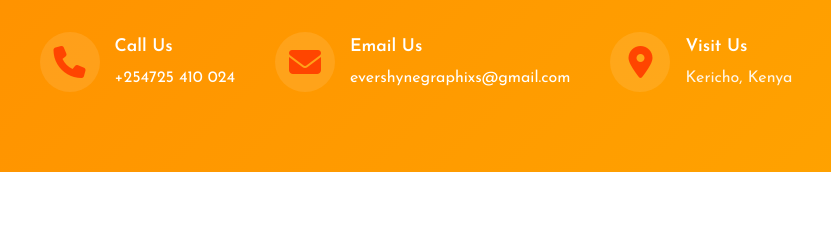
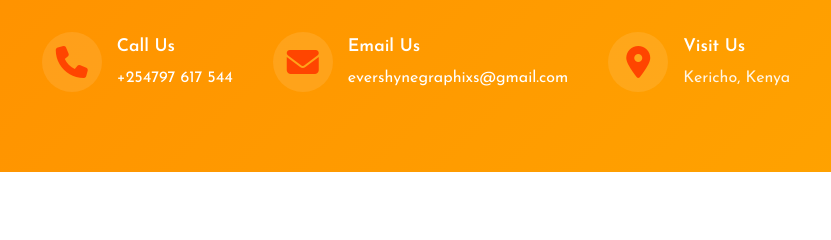
Before and after one commit to GideonKDev/fanpage-printer-limited, a plain HTML site: page HTML files/contact.html in a window 1280 px wide. Shown: the part 326-566 px from the top of the page, 224-1055 px from the left. Drawn offline with Linux system fonts and the light colour scheme.

Commit message:
Few Changes

```diff
--- a/HTML files/contact.html
+++ b/HTML files/contact.html
@@ -85,7 +85,7 @@
               <i class="fas fa-phone"></i>
               <div>
                 <h4>Call Us</h4>
-                <a href="tel:+254725410024">+254725 410 024</a>
+                <a href="tel:+254797617544">+254797 617 544</a>
               </div>
             </div>
             <div class="quick-contact-item">
```
